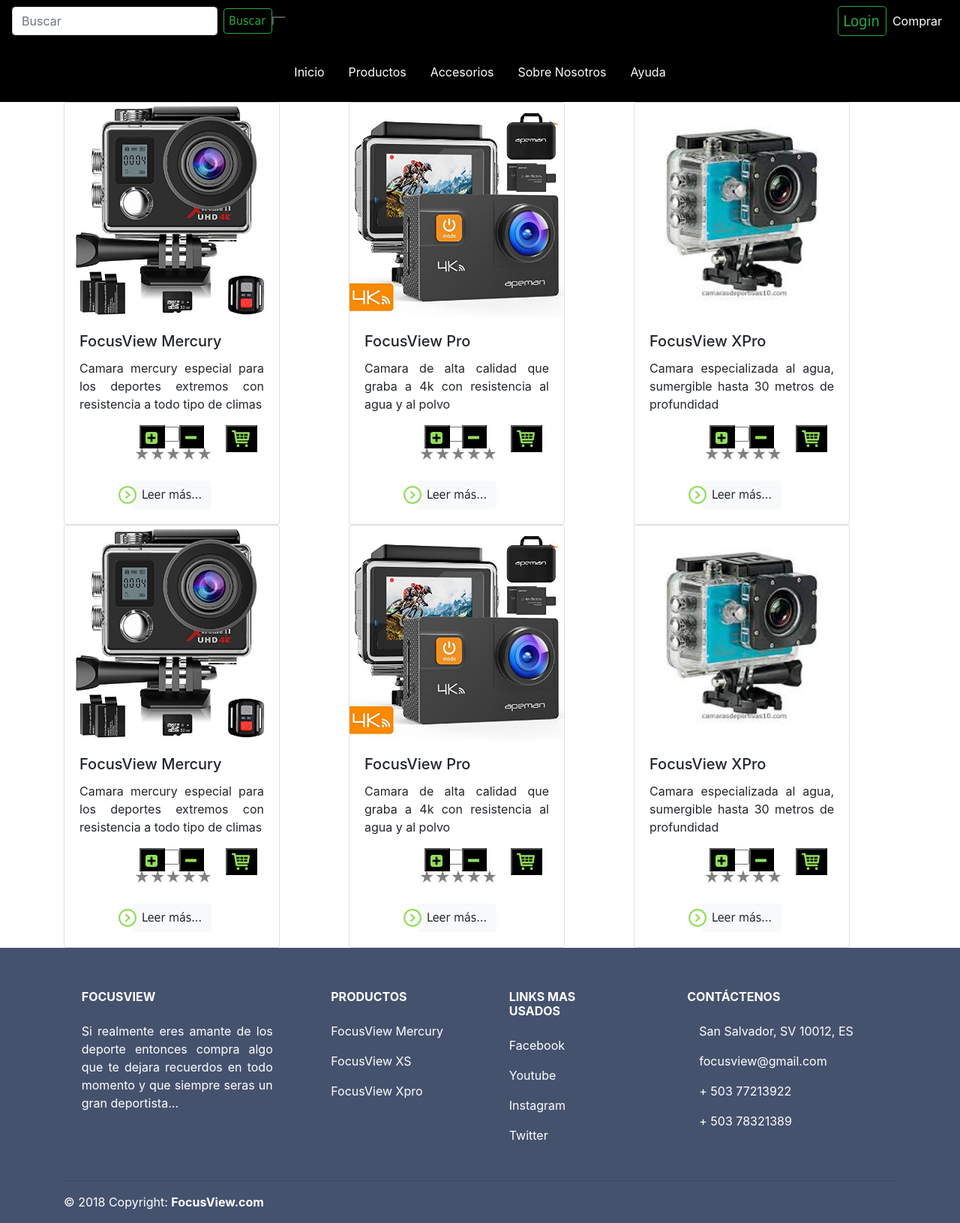
After one commit to Ezejosue/focusview-real, a PHP site: page /views/public/productos.php in a window 1280 px wide. The commit adds this page. Shown: the whole page at 75% size. Run offline with PHP 8.4, Linux system fonts and the light colour scheme; style sheets or scripts are compiled from the project's sources.

Commit message:
Agregando accesorios, ayuda, sobrenosotros y bug nav arrelglado

```diff
--- a/core/models/baseheader.php
+++ b/core/models/baseheader.php
@@ -12,7 +12,12 @@
                    <input class="form-control mr-sm-2" type="text" placeholder="Buscar">
                    <button class="btn btn-outline-success my-2 my-sm-0" type="submit">Buscar</button>
                </form>
-               <div id="link"   class="collapse navbar-collapse" id="collapsibleNavId">
+               <button class="navbar-toggle" type="button" data-toggle="collapse" data-target="#collapsibleNavId">
+                <span class="icon-bar"></span>
+                <span class="icon-bar"></span>
+                <span class="icon-bar"></span>
+               </button>
+               <div class="collapse navbar-collapse" id="collapsibleNavId">
                    <ul class="navbar-nav  mt-2 mt-lg-0 ml-auto">
                    <!-- Trigger the modal with a button -->
                    <button type="button" class="btn btn-outline-success btn-lg" id="myBtn">Login</button>
@@ -73,10 +78,10 @@
                          </div>
                        </div>
                      </div>
+                     <li class="nav-item">
+                       <a class="nav-link" href="#" style="color: white;">Comprar</a>
+                       </li>
                    </div>
-                       <li class="nav-item">
-                       <a class="nav-link" href="#">Comprar</a>
-                       </li>
                    </ul>
                </div>
            </nav>
@@ -85,16 +90,19 @@
                <div class="card-body">
                  <ul class="nav justify-content-center">
                    <li class="nav-item">
-                     <a class="nav-link active" href="#home">Inicio</a>
+                     <a class="nav-link active" href="index.php">Inicio</a>
                    </li>
                    <li class="nav-item">
-                     <a class="nav-link active" href="#footer">Contáctenos</a>
+                   <a class="nav-link active" href="productos.php">Productos</a>
                    </li>
                    <li class="nav-item">
-                     <a class="nav-link active" href="#">Nuevos Productos</a>
+                     <a class="nav-link active" href="#footer">Accesorios</a>
                    </li>
                    <li class="nav-item">
-                   <a class="nav-link disable" href="#nosotros" tabindex="-1" aria-disable="true">Sobre Nosotros</a>
+                   <a class="nav-link disable" href="quienes_somos.php" tabindex="-1" aria-disable="true">Sobre Nosotros</a>
+                   </li>
+                   <li class="nav-item">
+                   <a class="nav-link disable" href="ayuda.php" tabindex="-1" aria-disable="true">Ayuda</a>
                    </li>
                   </ul>
                </div>
--- a/resources/css/estilos.css
+++ b/resources/css/estilos.css
@@ -67,3 +67,28 @@
  input[type="radio"]:checked ~ label {
    color: orange;
  }
+
+ button {
+	font: 700 1em Tahoma, Arial, Verdana, sans-serif;
+  color: #fff;
+  background-color: #000000;
+	/* border: 1px solid #0074a5; */
+	/* border-top: 1px solid #004370; */
+	/* border-left: 1px solid #004370; */
+  cursor: pointer;
+}
+
+button {
+	width: auto; /* ie */
+	overflow: visible; /* ie */
+  padding: 3px 8px 2px 6px; /* ie */
+}
+
+button[type] {
+	padding: 4px 8px 4px 6px; /* firefox */
+}
+
+.myinput{
+  width: 20px;
+  height: 20px;
+}
--- a/views/public/index.php
+++ b/views/public/index.php
@@ -11,11 +11,13 @@
     <title>Inicio</title>
 </head>
     <body>
+
+    <!-- Llamando la clase y funcion de la herencia del header y nav -->
        <?php
             require('../../core/models/baseheader.php');
             baseheader::bhead();
        ?>
-
+    <!-- Llamando la clase y funcion de la herencia del header y nav -->
     <!--Esta parte es la del carousel-->
         <div id="carouselExampleIndicators" class="carousel slide" data-ride="carousel">
             <ol class="carousel-indicators">
@@ -222,11 +224,11 @@
         <br><br>
          <!-- En esta parte se encuentra el footer de la pagina -->
             <!-- Footer -->
+            <!-- Llamado la clase del footer-herencia -->
             <?php
                 require('../../core/models/basefooter.php');
                 basefooter::bfooter();
             ?>
-
             <!-- Footer -->
         <!-- Esta parte es el footer de la pagina donde se encuentran nuestras redes sociales -->
         <script src="../../resources/js/jquery-3.2.1.slim.min.js" integrity="sha384-KJ3o2DKtIkvYIK3UENzmM7KCkRr/rE9/Qpg6aAZGJwFDMVNA/GpGFF93hXpG5KkN" crossorigin="anonymous"></script>
--- /dev/null
+++ b/views/public/productos.php
@@ -0,0 +1,209 @@
+<!DOCTYPE html>
+<html lang="en">
+<head>
+    <meta charset="UTF-8">
+    <meta name="viewport" content="width=device-width, initial-scale=1.0">
+    <meta http-equiv="X-UA-Compatible" content="ie=edge">
+    <link rel="stylesheet" href="../../resources/css/bootstrap.min.css">
+    <link rel="stylesheet" href="../../resources/css/estilos.css">
+    <title>Productos</title>
+</head>
+<body>
+    <!-- Llamando la clase y funcion de la herencia del header y nav -->
+        <?php
+            require('../../core/models/baseheader.php');
+            baseheader::bhead();
+        ?>
+    <!-- Llamando la clase y funcion de la herencia del header y nav -->
+    <!-- Card donde se muestran los diferentes productos que se pueden comprar en focusview -->
+    <div class="container">
+            <div class="row">
+                <div class="col-sm">
+                    <div id="cd" class="card text-center" style="width: 18rem;">
+                    <img src="../../resources/img/camaralogo3.jpg" class="card-img-top" alt="...">
+                    <div class="card-body">
+                        <h5 class="card-title">FocusView Mercury</h5>
+                        <p class="card-text">Camara mercury especial para los deportes extremos con resistencia a todo tipo de climas</p>
+                        <button style="position: absolute; left: 35%; " type="submit"><img src="../../resources/img/plus-symbol.png" alt="+" /></button>
+                        <input class="myinput" type="text" name="nombredelacaja">
+                        <button style="position: absolute; right: 35%; " type="submit"><img src="../../resources/img/minus-symbol.png" alt="-" /></button>
+                        <button style="position: absolute; right: 10%; " type="submit"><img src="../../resources/img/shopping-cart.png" alt="+" /></button>
+                    <form id="form">
+                        <p class="clasificacion">
+                        <input id="radio1" type="radio" name="estrellas" value="5"><!--
+                        --><label for="radio1">★</label><!--
+                        --><input id="radio2" type="radio" name="estrellas" value="4"><!--
+                        --><label for="radio2">★</label><!--
+                        --><input id="radio3" type="radio" name="estrellas" value="3"><!--
+                        --><label for="radio3">★</label><!--
+                        --><input id="radio4" type="radio" name="estrellas" value="2"><!--
+                        --><label for="radio4">★</label><!--
+                        --><input id="radio5" type="radio" name="estrellas" value="1"><!--
+                        --><label for="radio5">★</label>
+                        </p>
+                    </form>
+                    <button class="btn btn-light"> <img style="position: absolute; left: 25%;" src="../../resources/img/right-arrow.png" alt="leer mas">Leer más... </button>
+                    </div>
+                    </div>
+                </div>
+                    <div class="col-sm">
+                        <div id="cd" class="card text-center" style="width: 18rem;">
+                        <img src="../../resources/img/camaralogo2.jpg" class="card-img-top" alt="...">
+                        <div class="card-body">
+                        <h5 class="card-title">FocusView Pro</h5>
+                        <p class="card-text">Camara de alta calidad que graba a 4k con resistencia al agua y al polvo</p>
+                        <button style="position: absolute; left: 35%; " type="submit"><img src="../../resources/img/plus-symbol.png" alt="+" /></button>
+                        <input class="myinput" type="text" name="nombredelacaja">
+                        <button style="position: absolute; right: 36%; " type="submit"><img src="../../resources/img/minus-symbol.png" alt="-" /></button>
+                        <button style="position: absolute; right: 10%; " type="submit"><img src="../../resources/img/shopping-cart.png" alt="+" /></button>
+                        <br>
+                    <form id="form">
+                        <p class="clasificacion">
+                        <input id="radio6" type="radio" name="estrellas" value="5"><!--
+                        --><label for="radio6">★</label><!--
+                        --><input id="radio7" type="radio" name="estrellas" value="4"><!--
+                        --><label for="radio7">★</label><!--
+                        --><input id="radio8" type="radio" name="estrellas" value="3"><!--
+                        --><label for="radio8">★</label><!--
+                        --><input id="radio9" type="radio" name="estrellas" value="2"><!--
+                        --><label for="radio9">★</label><!--
+                        --><input id="radio10" type="radio" name="estrellas" value="1"><!--
+                        --><label for="radio10">★</label>
+                        </p>
+                    </form>
+                    <button class="btn btn-light"> <img style="position: absolute; left: 25%;" src="../../resources/img/right-arrow.png" alt="leer mas">Leer más... </button>
+                        </div>
+                        </div>
+                   </div>
+                <div class="col-sm">
+                <div id="cd" class="card text-center" style="width: 18rem;">
+                <img src="../../resources/img/camaralogo.jpg" class="card-img-top" alt="...">
+                <div class="card-body">
+                    <h5 class="card-title">FocusView XPro</h5>
+                    <p class="card-text">Camara especializada al agua, sumergible hasta 30 metros de profundidad</p>
+                    <button style="position: absolute; left: 35%; " type="submit"><img src="../../resources/img/plus-symbol.png" alt="+" /></button>
+                    <input class="myinput" type="text" name="nombredelacaja">
+                    <button style="position: absolute; right: 35%; " type="submit"><img src="../../resources/img/minus-symbol.png" alt="-" /></button>
+                    <button style="position: absolute; right: 10%; " type="submit"><img src="../../resources/img/shopping-cart.png" alt="Carrito" /></button>
+                    <form id="form">
+                        <p class="clasificacion">
+                        <input id="radio11" type="radio" name="estrellas" value="5"><!--
+                        --><label for="radio11">★</label><!--
+                        --><input id="radio12" type="radio" name="estrellas" value="4"><!--
+                        --><label for="radio12">★</label><!--
+                        --><input id="radio13" type="radio" name="estrellas" value="3"><!--
+                        --><label for="radio13">★</label><!--
+                        --><input id="radio14" type="radio" name="estrellas" value="2"><!--
+                        --><label for="radio14">★</label><!--
+                        --><input id="radio15" type="radio" name="estrellas" value="1"><!--
+                        --><label for="radio15">★</label>
+                        </p>
+                    </form>
+                    <button class="btn btn-light"> <img style="position: absolute; left: 25%;" src="../../resources/img/right-arrow.png" alt="leer mas">Leer más... </button>
+                </div>
+                </div>
+                </div>
+            </div>
+            <div class="row">
+                <div class="col-sm">
+                    <div id="cd" class="card text-center" style="width: 18rem;">
+                    <img src="../../resources/img/camaralogo3.jpg" class="card-img-top" alt="...">
+                    <div class="card-body">
+                        <h5 class="card-title">FocusView Mercury</h5>
+                        <p class="card-text">Camara mercury especial para los deportes extremos con resistencia a todo tipo de climas</p>
+                        <button style="position: absolute; left: 35%; " type="submit"><img src="../../resources/img/plus-symbol.png" alt="+" /></button>
+                        <input class="myinput" type="text" name="nombredelacaja">
+                        <button style="position: absolute; right: 35%; " type="submit"><img src="../../resources/img/minus-symbol.png" alt="-" /></button>
+                        <button style="position: absolute; right: 10%; " type="submit"><img src="../../resources/img/shopping-cart.png" alt="+" /></button>
+                    <form id="form">
+                        <p class="clasificacion">
+                        <input id="radio1" type="radio" name="estrellas" value="5"><!--
+                        --><label for="radio1">★</label><!--
+                        --><input id="radio2" type="radio" name="estrellas" value="4"><!--
+                        --><label for="radio2">★</label><!--
+                        --><input id="radio3" type="radio" name="estrellas" value="3"><!--
+                        --><label for="radio3">★</label><!--
+                        --><input id="radio4" type="radio" name="estrellas" value="2"><!--
+                        --><label for="radio4">★</label><!--
+                        --><input id="radio5" type="radio" name="estrellas" value="1"><!--
+                        --><label for="radio5">★</label>
+                        </p>
+                    </form>
+                    <button class="btn btn-light"> <img style="position: absolute; left: 25%;" src="../../resources/img/right-arrow.png" alt="leer mas">Leer más... </button>
+                    </div>
+                    </div>
+                </div>
+                    <div class="col-sm">
+                        <div id="cd" class="card text-center" style="width: 18rem;">
+                        <img src="../../resources/img/camaralogo2.jpg" class="card-img-top" alt="...">
+                        <div class="card-body">
+                        <h5 class="card-title">FocusView Pro</h5>
+                        <p class="card-text">Camara de alta calidad que graba a 4k con resistencia al agua y al polvo</p>
+                        <button style="position: absolute; left: 35%; " type="submit"><img src="../../resources/img/plus-symbol.png" alt="+" /></button>
+                        <input class="myinput" type="text" name="nombredelacaja">
+                        <button style="position: absolute; right: 36%; " type="submit"><img src="../../resources/img/minus-symbol.png" alt="-" /></button>
+                        <button style="position: absolute; right: 10%; " type="submit"><img src="../../resources/img/shopping-cart.png" alt="+" /></button>
+                        <br>
+                    <form id="form">
+                        <p class="clasificacion">
+                        <input id="radio6" type="radio" name="estrellas" value="5"><!--
+                        --><label for="radio6">★</label><!--
+                        --><input id="radio7" type="radio" name="estrellas" value="4"><!--
+                        --><label for="radio7">★</label><!--
+                        --><input id="radio8" type="radio" name="estrellas" value="3"><!--
+                        --><label for="radio8">★</label><!--
+                        --><input id="radio9" type="radio" name="estrellas" value="2"><!--
+                        --><label for="radio9">★</label><!--
+                        --><input id="radio10" type="radio" name="estrellas" value="1"><!--
+                        --><label for="radio10">★</label>
+                        </p>
+                    </form>
+                    <button class="btn btn-light"> <img style="position: absolute; left: 25%;" src="../../resources/img/right-arrow.png" alt="leer mas">Leer más... </button>
+                        </div>
+                        </div>
+                   </div>
+                <div class="col-sm">
+                <div id="cd" class="card text-center" style="width: 18rem;">
+                <img src="../../resources/img/camaralogo.jpg" class="card-img-top" alt="...">
+                <div class="card-body">
+                    <h5 class="card-title">FocusView XPro</h5>
+                    <p class="card-text">Camara especializada al agua, sumergible hasta 30 metros de profundidad</p>
+                    <button style="position: absolute; left: 35%; " type="submit"><img src="../../resources/img/plus-symbol.png" alt="+" /></button>
+                    <input class="myinput" type="text" name="nombredelacaja">
+                    <button style="position: absolute; right: 35%; " type="submit"><img src="../../resources/img/minus-symbol.png" alt="-" /></button>
+                    <button style="position: absolute; right: 10%; " type="submit"><img src="../../resources/img/shopping-cart.png" alt="Carrito" /></button>
+                    <form id="form">
+                        <p class="clasificacion">
+                        <input id="radio11" type="radio" name="estrellas" value="5"><!--
+                        --><label for="radio11">★</label><!--
+                        --><input id="radio12" type="radio" name="estrellas" value="4"><!--
+                        --><label for="radio12">★</label><!--
+                        --><input id="radio13" type="radio" name="estrellas" value="3"><!--
+                        --><label for="radio13">★</label><!--
+                        --><input id="radio14" type="radio" name="estrellas" value="2"><!--
+                        --><label for="radio14">★</label><!--
+                        --><input id="radio15" type="radio" name="estrellas" value="1"><!--
+                        --><label for="radio15">★</label>
+                        </p>
+                    </form>
+                    <button class="btn btn-light"> <img style="position: absolute; left: 25%;" src="../../resources/img/right-arrow.png" alt="leer mas">Leer más... </button>
+                </div>
+                </div>
+                </div>
+            </div>
+      </div>
+    <!-- Card donde se muestran los diferentes productos que se pueden comprar en focusview -->
+            <!-- Footer -->
+            <!-- Llamado la clase del footer-herencia -->
+            <?php
+                require('../../core/models/basefooter.php');
+                basefooter::bfooter();
+            ?>
+            <!-- Footer -->
+        <script src="../../resources/js/jquery-3.2.1.slim.min.js" integrity="sha384-KJ3o2DKtIkvYIK3UENzmM7KCkRr/rE9/Qpg6aAZGJwFDMVNA/GpGFF93hXpG5KkN" crossorigin="anonymous"></script>
+        <script src="../../resources/js/popper.min.js"></script>
+        <script src="../../resources/js/bootstrap.min.js"></script>
+        <script src="../../resources/js/modals.js"></script>
+        <script src="../../resources/js/modal1.js"></script>
+</body>
+</html>
```
Also changed, not shown: views/public/ayuda.php (added, +73 -0 lines), views/public/quienes_somos.php (added, +308 -0 lines), resources/img/bannershido.jpg (added), resources/img/minus-symbol.png (added), resources/img/mision.jpg (added), resources/img/mision.png (added), resources/img/mision2.png (added), resources/img/plus-symbol.png (added), resources/img/post.jpg (added), resources/img/post2.jpg (added), resources/img/post3.jpg (added), resources/img/right-arrow.png (added), resources/img/shopping-cart.png (added), resources/img/vision.png (added).
